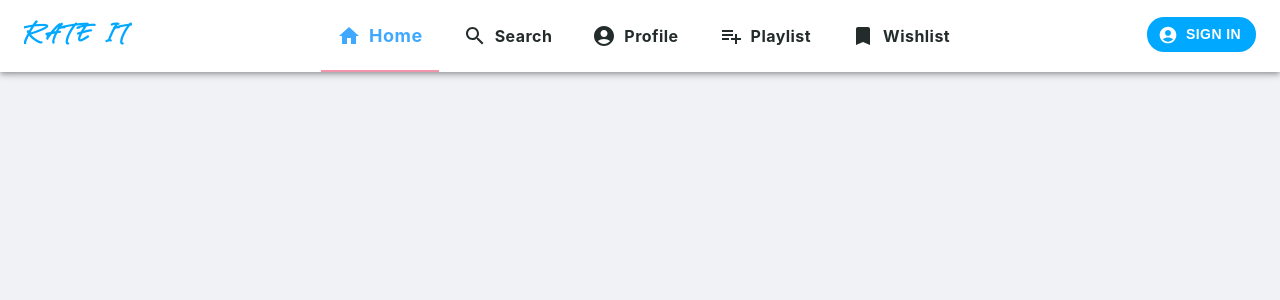
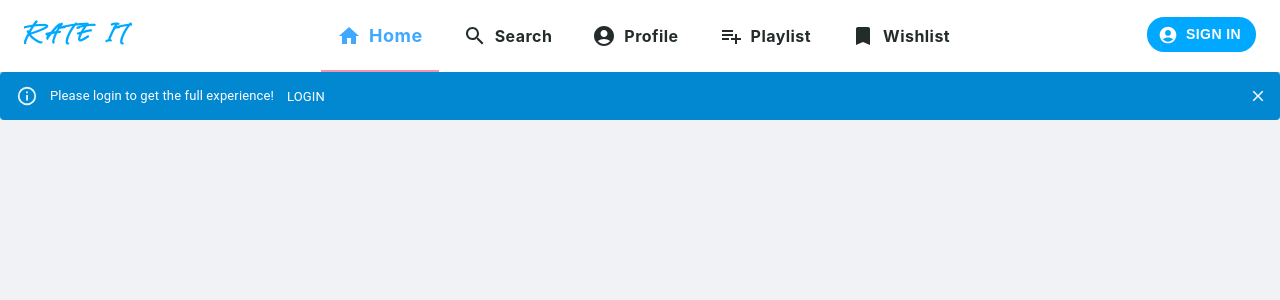
Before and after one commit to anihadagali7/rate-it-ui, a React (Create React App) app: page / in a window 1280 px wide. Shown: the top 300 px of the page. Built offline with nearby package versions, Linux system fonts and the light colour scheme; no server answers.

Commit message:
alert for logging in

```diff
--- a/src/components/header/Header.js
+++ b/src/components/header/Header.js
@@ -32,7 +32,9 @@ import LogoutIcon from "@mui/icons-material/Logout";
 import LoginIcon from "@mui/icons-material/Login";
 import Avatar from "@mui/material/Avatar";
 import Stack from "@mui/material/Stack";
-import SearchIcon from '@mui/icons-material/Search';
+import SearchIcon from "@mui/icons-material/Search";
+import { Alert, Collapse } from "@mui/material";
+import CloseIcon from "@mui/icons-material/Close";
 
 const useStyles = makeStyles({
   title: {
@@ -106,7 +108,7 @@ const Header = ({ displayMenu }) => {
   const classes = useStyles();
   const theme = useTheme();
   const [userMenu, setUserMenu] = useState(null);
-
+  const [openLoginAlert, setOpenLoginAlert] = useState(true);
   const [drawer, setDrawer] = useState(false);
   const [userLoggedIn, setUserLoggedIn] = useAtom(currentlyLoggedIn);
   const [localUserLoggedIn, setLocalUserLoggedIn] = useState(false);
@@ -129,6 +131,7 @@ const Header = ({ displayMenu }) => {
       setLocalUserLoggedIn(true);
     } else {
       setLocalUserLoggedIn(false);
+      setOpenLoginAlert(true);
     }
   }, [userLoggedIn]);
 
@@ -500,6 +503,7 @@ const Header = ({ displayMenu }) => {
   );
 
   return (
+    <>
       <AppBar position="static" className={classes.appBar}>
         <Container maxWidth="xl">
           <Toolbar disableGutters>
@@ -508,6 +512,36 @@ const Header = ({ displayMenu }) => {
           </Toolbar>
         </Container>
       </AppBar>
+      {!localUserLoggedIn && <Box sx={{ width: "100%" }}>
+        <Collapse in={openLoginAlert}>
+          <Alert
+            severity="info"
+            variant="filled"
+            action={
+              <IconButton
+                aria-label="close"
+                color="inherit"
+                size="small"
+                onClick={() => {
+                  setOpenLoginAlert(false);
+                }}
+              >
+                <CloseIcon fontSize="inherit" />
+              </IconButton>
+            }
+            sx={{ mb: 2 }}
+          >
+            <Typography sx={{fontSize: '13px'}}>Please login to get the full experience!
+              <Button component={Link} to="/login" variant="text" sx={{height: '10px'}} onClick={() => setOpenLoginAlert(false)}>
+                <Typography sx={{ color: '#fff', fontSize: '13px' }}>
+                  Login
+                </Typography>
+              </Button>
+            </Typography>
+          </Alert>
+        </Collapse>
+      </Box>}
+    </>
   );
 };
 
```
Lines whose indentation alone changed are shown as unchanged.
